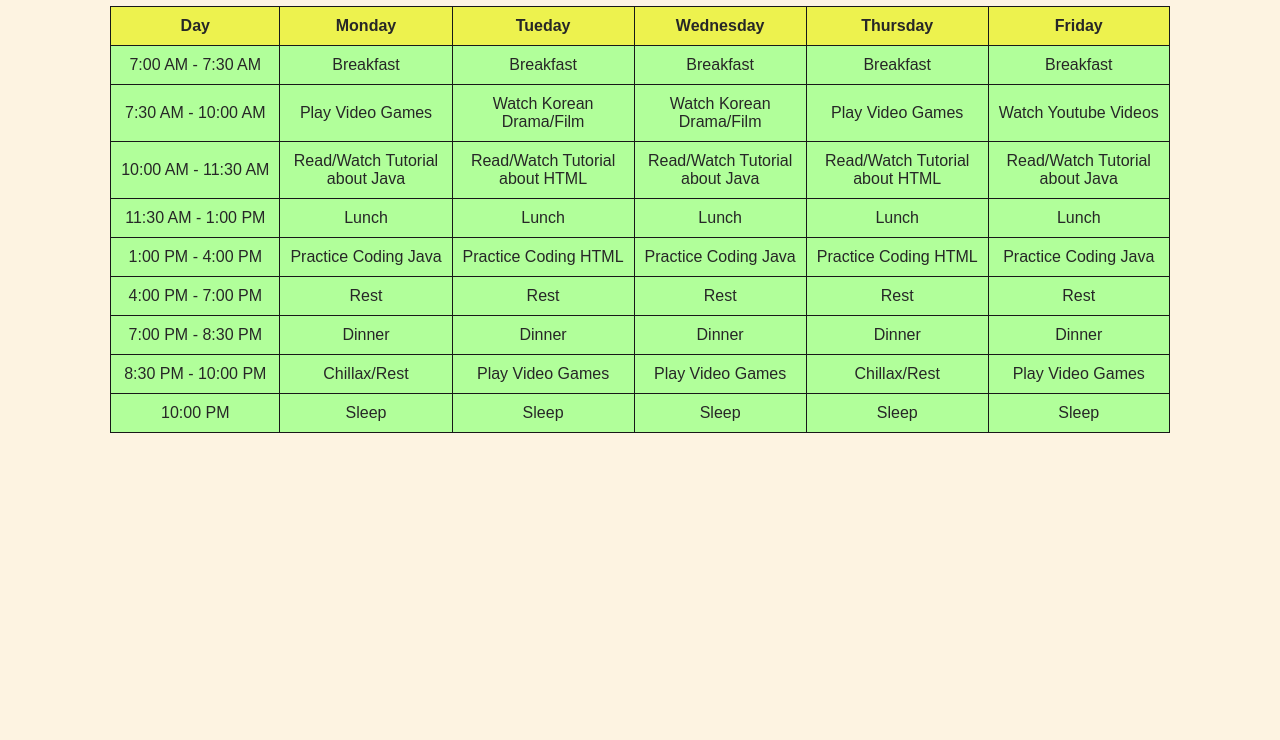
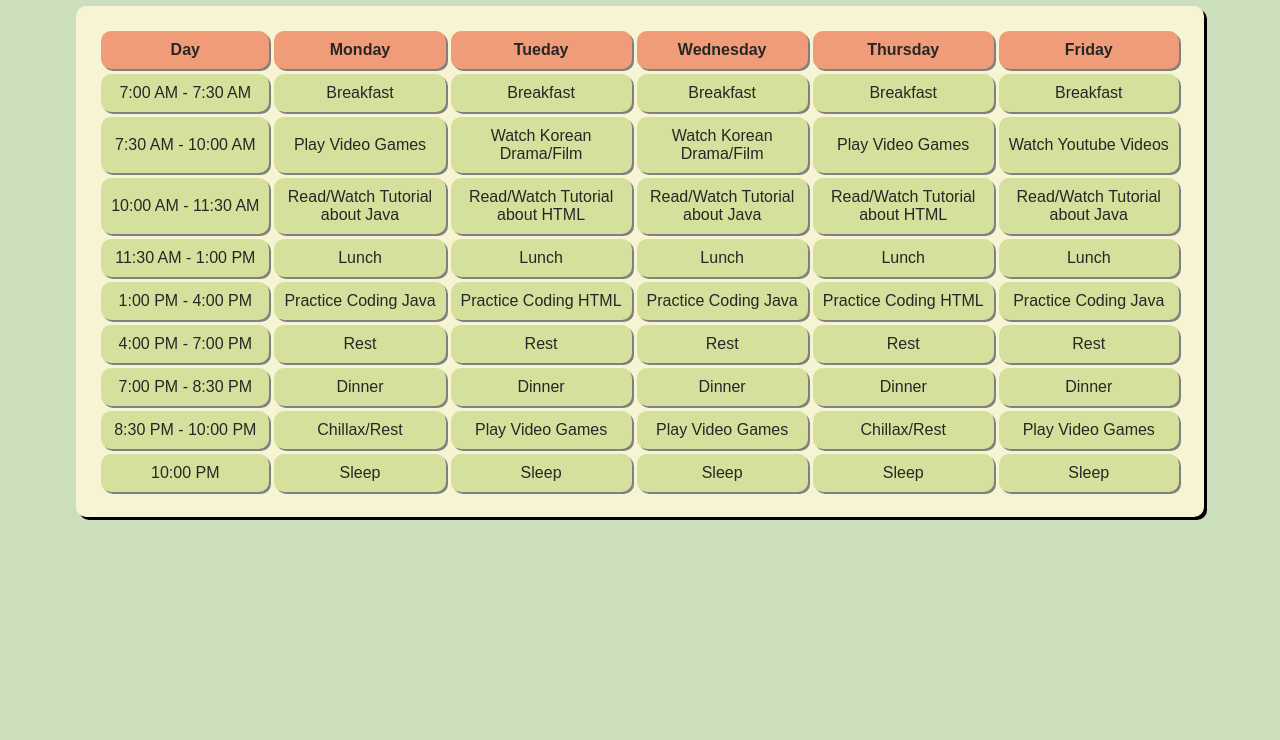
Before and after one commit to auricklorenzo/HTML_Projects, a plain HTML site: page 03LMS1-A1-AWEL.html in a window 1280 px wide. Shown: the part 60-800 px from the top of the page. Drawn offline with Linux system fonts and the light colour scheme.

Commit message:
Update 03LMS1-A1-AWEL.html

```diff
--- a/03LMS1-A1-AWEL.html
+++ b/03LMS1-A1-AWEL.html
@@ -4,23 +4,27 @@
     <style>
         body{
             font-family: Arial, Helvetica, sans-serif;
-            background: #fdf3e1;
+            background: #cbdfbd;
         }
         table, td, th{
-            border-collapse: collapse;
-            border: 1px solid rgb(24, 24, 24);
             width: auto;
             height: auto;
+            border-radius: 10px;
+            padding: 20px;
+            border-spacing: 5px;
         }
         th, td{
             padding: 10px;
             color: #272727;
+            background-color: #d4e09b;
+            box-shadow: 2px 2px grey;
         }
         th{
-            background-color: #EDF24E;
+            background-color: #f19c79;
         }
         table{
-            background-color:#B1FF9A;
+            background-color:#f6f4d2;
+            box-shadow: 3px 3px;
         }
         span{
             color: #252525;
```
